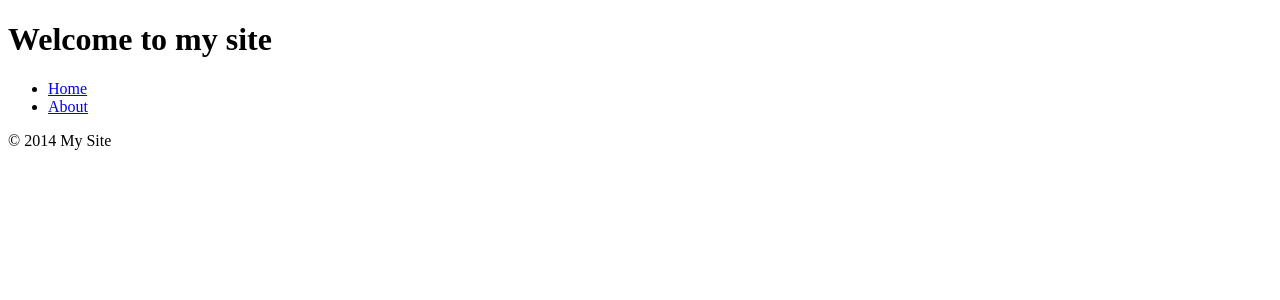
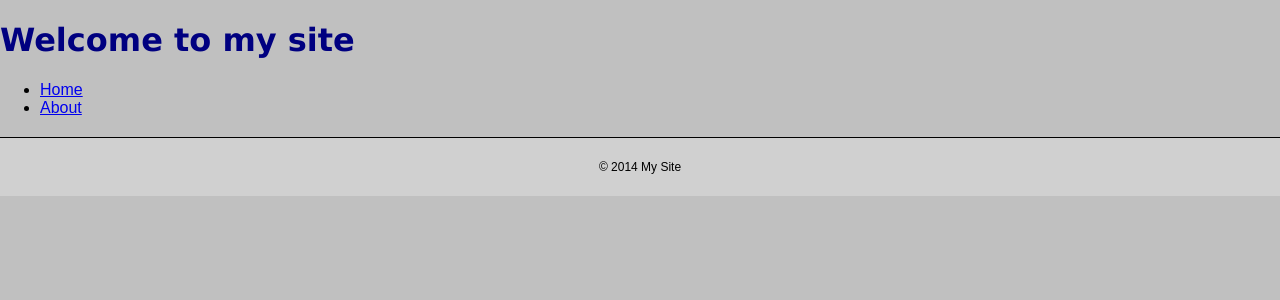
Before and after one commit to pheineke/website, a Python web app: template app/templates/base.html in a window 1280 px wide. Shown: the top 300 px of the page. Run offline with Jinja, Linux system fonts and the light colour scheme; the template is opened without the code that fills it, so the values that code supplies are empty.

Commit message:
gitignore, base css and base.html added

```diff
--- /dev/null
+++ b/app/static/css/base.css
@@ -0,0 +1,76 @@
+body {
+    font-family: "Arial", sans-serif;
+    background-color: #C0C0C0; /* Windows 2000 typische graue Farbe */
+    color: black;
+    margin: 0;
+    padding: 0;
+}
+
+.container {
+    width: 80%;
+    margin: 0 auto;
+    padding: 20px;
+    background-color: white;
+    border: 2px solid #000080; /* Dunkelblauer Rand für das typische Windows-Design */
+}
+
+h1, h2, h3, h4, h5, h6 {
+    font-family: "Verdana", sans-serif;
+    color: #000080; /* Typische Windows 2000 Schriftfarbe */
+}
+
+a {
+    color: #0000EE; /* Standard blau für Links */
+    text-decoration: underline;
+}
+
+a:visited {
+    color: #551A8B; /* Violett für besuchte Links */
+}
+
+button, input[type="submit"] {
+    font-family: "Tahoma", sans-serif;
+    background-color: #E0E0E0; /* Typischer grauer Button-Hintergrund */
+    border: 2px outset #DCDCDC; /* Windows-ähnlicher Button-Stil */
+    padding: 5px 10px;
+    color: black;
+}
+
+button:hover, input[type="submit"]:hover {
+    background-color: #D0D0D0; /* Leicht dunklerer Effekt beim Hover */
+    cursor: pointer;
+}
+
+input[type="text"], textarea {
+    border: 2px inset #DCDCDC;
+    padding: 5px;
+    background-color: white;
+}
+
+table {
+    border-collapse: collapse;
+    width: 100%;
+}
+
+table, th, td {
+    border: 1px solid black;
+    padding: 10px;
+    font-family: "Courier New", monospace; /* Alte Schrift für Tabellen */
+}
+
+th {
+    background-color: #D0D0D0;
+}
+
+td {
+    background-color: #F0F0F0;
+}
+
+footer {
+    font-size: 12px;
+    text-align: center;
+    margin-top: 20px;
+    padding: 10px;
+    background-color: #D0D0D0;
+    border-top: 1px solid black;
+}
--- a/app/templates/base.html
+++ b/app/templates/base.html
@@ -2,6 +2,7 @@
 <html>
 <head>
     <title>{% block title %}My Site{% endblock %}</title>
+    <link rel="stylesheet" href="{{ url_for('static', filename='css/base.css') }}">
 </head>
 <body></body>
     <header>
```
Also changed, not shown: test.py (added, +7 -0 lines), 3 other files.
